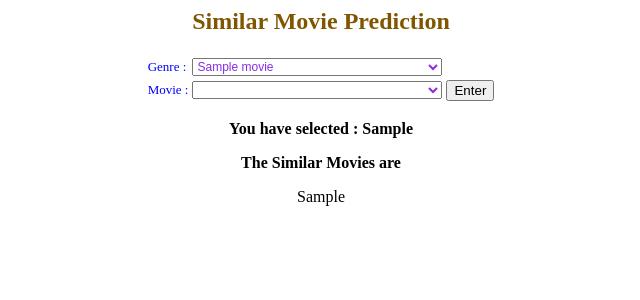
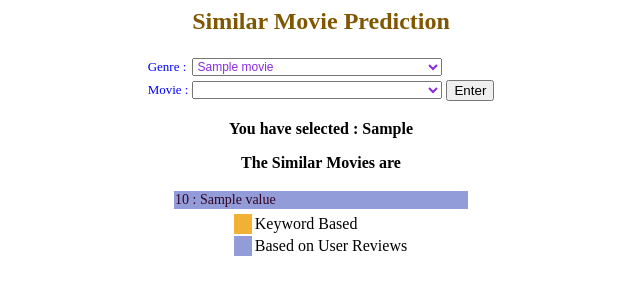
Before and after one commit to Sandutta2020/MoviePrediction, a FastAPI app: template templates/form_dynamic.html in a window 1280 px wide. Shown: the top 300 px of the page, without its empty margins (319-959 px from the left). Run offline with FastAPI, Linux system fonts and the light colour scheme; the template is opened without the code that fills it: most values are stand-ins (such as "Sample title", 1, 10 or a date in 2020); lists and menus that the app fills with data are empty.

Commit message:
beautifying product

```diff
--- a/app.py
+++ b/app.py
@@ -34,7 +34,7 @@ async def render(request: Request, category_id: str = Form(...),movie_id: str =
     df_movies = getting_recommended_movie(movie_id)
     df_movies.reset_index(inplace=True)
     df_movies['Similar Movies'] =df_movies['Title'] + '--------- ' + df_movies['SearchType']
-    df_movies=df_movies[['Similar Movies']]
+    #df_movies=df_movies[['Similar Movies']]
     #print(df_movies.to_html())
     return templates.TemplateResponse(
         "form_dynamic.html",
@@ -44,6 +44,7 @@ async def render(request: Request, category_id: str = Form(...),movie_id: str =
             "selected_movies" :movie_id,
             "movies": Genre,
             "movie_list": movie_list,
+            "movies_df":df_movies,
             "rec_movies": df_movies.head(movie_config['Result_size']).to_html(
                 border=1,index=False, header=False,table_id="result_movies"
             ),
--- a/static/styles.css
+++ b/static/styles.css
@@ -18,16 +18,22 @@ select
     width: 250;
 }
 
+.KB{
+    background-color:rgb(240, 177, 52);
+}
+
+.UR{
+    background-color:rgb(145, 156, 216);
+}
+
 tr{
     text-align: left;
 }
 
 #result_movies
 {
-    border: 1px ;
-    border-color: black;
+    border: 1px solid white;
     font-size: 14px;
     color: rgb(53, 4, 34);
     width: 300;
-    background-color:floralwhite
 }
--- a/templates/form_dynamic.html
+++ b/templates/form_dynamic.html
@@ -7,7 +7,8 @@
     <script src="{{ url_for('static', path='/on_change.js') }}"></script>
 </head>
 <body>
-<center><h2> Similar Movie Prediction </h2>
+<center>
+<h2> Similar Movie Prediction </h2>
 <form action="/render" method="post" >
 <table id="List_movies"> <tr> <td>
 	<label for="Genre_choice">Genre :</label> </td>
@@ -38,9 +39,25 @@
 <input type="submit" value="Enter"></td></tr>
 </table>
 </form>
-<p>You have selected : {{ selected_movies }}</p>
-<p> The Similar Movies are </p>
-{{ rec_movies |safe }}
+{% if selected_movies %}
+    <p>You have selected : {{ selected_movies }}</p>
+    <p> The Similar Movies are </p>
+    <table id="result_movies">
+            {% for key,value in movies_df.iterrows() %}
+             {% if value['SearchType'] =="KB"%}
+                <tr><td class="KB" >{{key+1}} : {{ value['Title'] }}</td></tr>
+             {% else %}
+             <tr><td class="UR" > {{key+1}} : {{ value['Title'] }}</td></tr>
+                {% endif %}
+            {% endfor %}
+    </table>
+    <table >
+        <tr><td class="KB">&nbsp;&nbsp;&nbsp;&nbsp;</td> <td> Keyword Based</td>
+        <tr><td class="UR">&nbsp;&nbsp;&nbsp;&nbsp;</td> <td> Based on User Reviews</td>
+    </table>
+{% else %}
+    <p>You have not  selected any movie</p>
+{% endif %}
 </center>
 </body>
 </html>
```
Also changed, not shown: README.md, static/Front_Page.JPG, static/Result_Page.JPG.
